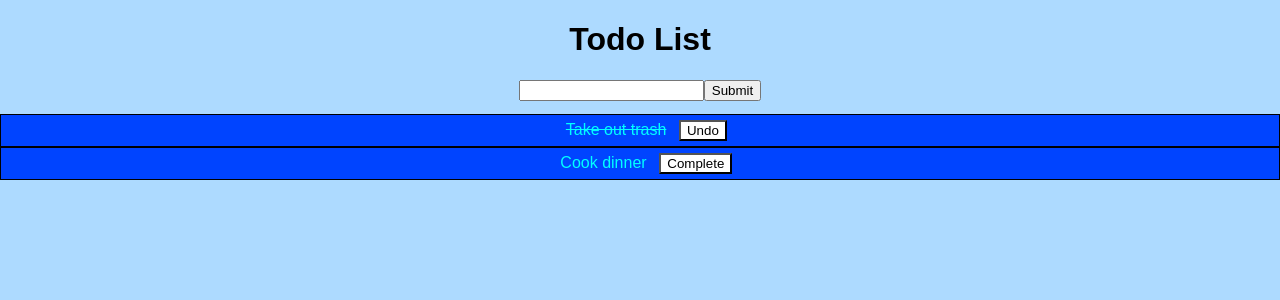
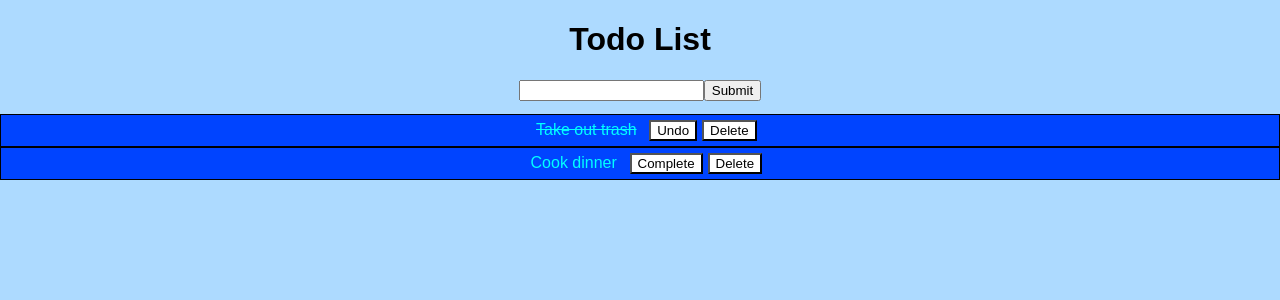
Before and after one commit to josephttran/react-todo, a React (Create React App) app: page / in a window 1280 px wide. Shown: the top 300 px of the page. Built offline with nearby package versions, Linux system fonts and the light colour scheme.

Commit message:
add delete button

```diff
--- a/src/components/App.js
+++ b/src/components/App.js
@@ -29,6 +29,12 @@ class App extends Component {
     this.setState({ todos });
   }
 
+  handleClickDelete = (index) => {
+    const todos = [...this.state.todos];
+    todos.splice(index, 1);
+    this.setState({ todos });
+  }
+
   handleSubmit = (evt) => {
     evt.preventDefault();
 
@@ -51,6 +57,7 @@ class App extends Component {
           handleSubmit={this.handleSubmit}
         />
         <List
+          handleClickDelete={this.handleClickDelete}
           handleClick={this.handleClick}
           todos={this.state.todos}
         />
--- a/src/components/list/List.js
+++ b/src/components/list/List.js
@@ -11,6 +11,7 @@ class List extends Component {
               key={index}
               index={index}
               handleClick={this.props.handleClick}
+              handleClickDelete={this.props.handleClickDelete}
               todo={todo}
             />
           )
--- a/src/components/list/Task.css
+++ b/src/components/list/Task.css
@@ -18,3 +18,12 @@
 .task-btn:hover {
   background-color: #0f0;
 }
+
+.task-del-btn {
+  background-color: #fff;
+  margin-left: 5px;
+}
+
+.task-del-btn:hover {
+  background-color: #f00;
+}
--- a/src/components/list/Task.js
+++ b/src/components/list/Task.js
@@ -11,6 +11,10 @@ class Task extends Component {
         <button className="task-btn" onClick={() => this.props.handleClick(this.props.index)}>
           {this.props.todo.done ? 'Undo' : 'Complete'}
         </button>
+        <button className="task-del-btn" onClick={() => this.props.handleClickDelete(this.props.index)}>
+          Delete
+        </button>
+
       </div>
     )
   }
```
